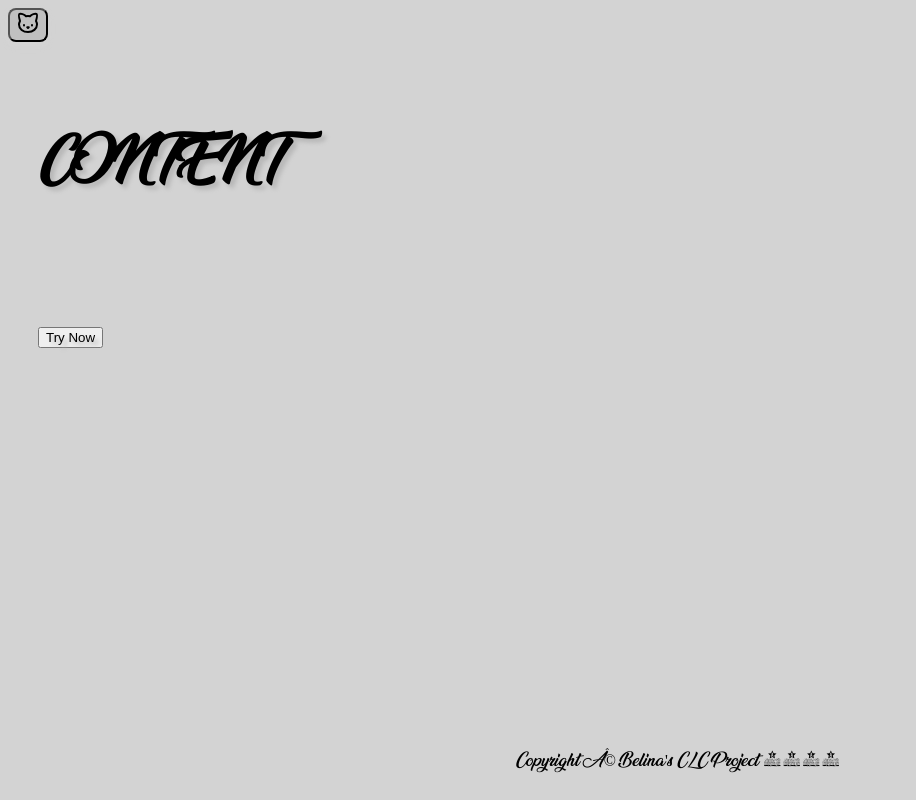
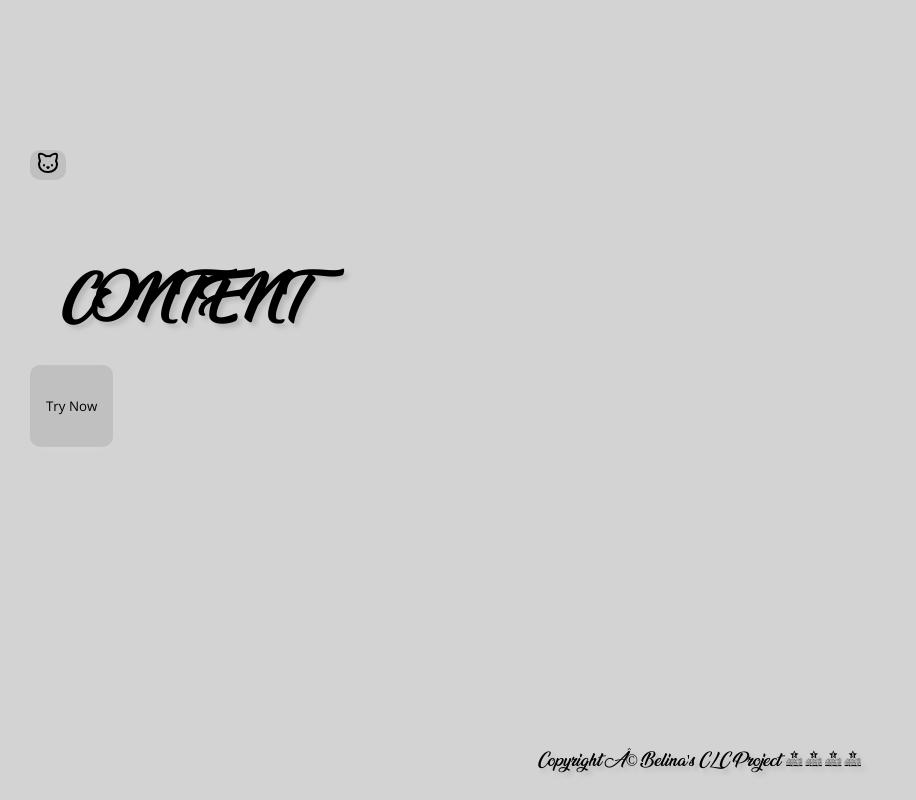
Before and after one commit to belll218/Capstone, a plain HTML site: page index.html in a window 1280 px wide. Shown: the whole page, without its empty margins (0-916 px from the left). Drawn offline with nearby package versions, Linux system fonts and the light colour scheme.

Commit message:
changed css of button

```diff
--- a/index.html
+++ b/index.html
@@ -30,7 +30,7 @@
             <h1 class="text">CONTENT</h1>
             <a href="chat.html">
                 <div>
-                    <button type="button" class="text">Try Now</button>
+                    <button type="button" class="button" style="padding: 32px 16px;">Try Now</button>
                 </div>
             </a>
         </div>
--- a/styles.css
+++ b/styles.css
@@ -18,6 +18,9 @@ body {
 flex-direction: column;
 background-color:lightgrey;
 font-family: 'Anada Black';
+margin-left: 30px;
+margin-top: 150px;
+text-shadow: 4px 4px 4px #B8B8B8;
 }
 
 h1 {
@@ -25,18 +28,18 @@ h1 {
 }
 
 .text {
-    margin-left: 30px;
-    margin-top: 150px;
-    text-shadow: 4px 4px 4px #B8B8B8;
+color: black;
 }
 
 .button {
-    border-radius: 8px;
+border: none;
+border-radius: 10px;
 box-shadow: 0px 4px 8px rgba(238, 238, 238, 0.1);
 transition: all 0.3s ease-in-out;
 background-color: silver;
 color: black;
 font-family: 'Open Sans', sans-serif;
+cursor: pointer;
 }
 
 .sidebar {
```
Lines whose indentation alone changed are shown as unchanged.
